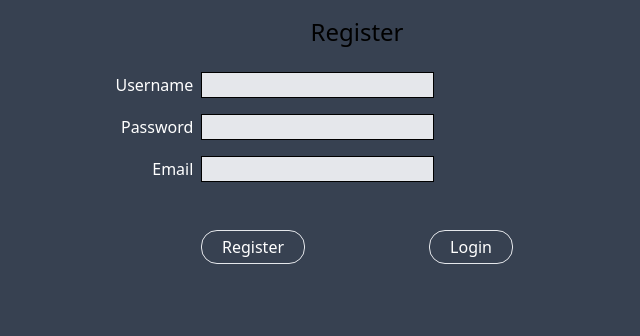
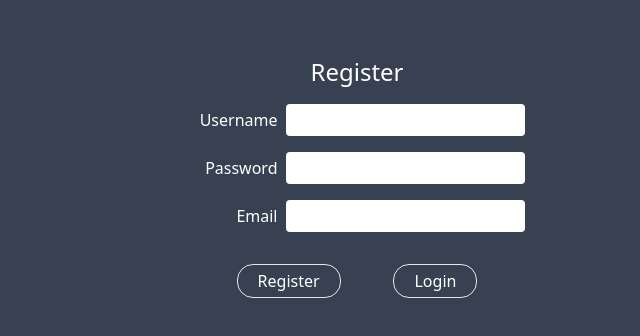
Before and after one commit to meloegel/SupLoad-FE, a React (Create React App) app: page /register in a window 1280 px wide. Shown: the top 336 px of the page, without its empty margins (283-923 px from the left). Built offline with nearby package versions, Linux system fonts and the light colour scheme.

Commit message:
updated register page to match login style pattern

```diff
--- a/src/account/Login.tsx
+++ b/src/account/Login.tsx
@@ -64,13 +64,15 @@ export default function Login(): JSX.Element {
     <div>
       <form
         onSubmit={handleSubmit(onSubmit)}
-        className="w-1/3 m-auto my-8 p-4 bg-gray-400 text-center"
+        className="w-1/3 m-auto my-8 p-4 text-center"
       >
-        <h1 className="text-lg">Login</h1>
+        <h1 className="text-2xl text-white my-2">Login</h1>
         <table className="m-auto">
           <tr>
             <td className="p-2">
-              <label className="inline-block text-right w-24">Username</label>
+              <label className="inline-block text-right w-24 text-white">
+                Username
+              </label>
               <input
                 {...register("username")}
                 value={formValues.username}
@@ -88,7 +90,9 @@ export default function Login(): JSX.Element {
           </tr>
           <tr>
             <td className="p-2">
-              <label className="inline-block text-right w-24">Password</label>
+              <label className="inline-block text-right w-24 text-white">
+                Password
+              </label>
               <input
                 {...register("password")}
                 value={formValues.password}
--- a/src/account/Register.tsx
+++ b/src/account/Register.tsx
@@ -60,52 +60,67 @@ export default function Register(): JSX.Element {
   }, [data, navigate, formValues]);
 
   return (
-    <form onSubmit={handleSubmit(onSubmit)} className="w-1/2 m-auto p-4">
-      <h1 className="text-center text-2xl">Register</h1>
-      <div className="w-4/6 text-right p-4">
-        <div className="p-2 ">
-          <label className="text-white mr-2">Username</label>
+    <form
+      onSubmit={handleSubmit(onSubmit)}
+      className="w-1/3 m-auto my-8 p-4 text-center"
+    >
+      <h1 className="text-2xl my-2 text-white">Register</h1>
+      <table className="m-auto">
+        <tr>
+          <td className="p-2">
+            <label className="inline-block text-right w-24 text-white">Username</label>
             <input
               {...register("username")}
-            className="bg-gray-200 border border-black"
+             className="rounded p-1 mx-2"
               value={formValues.username}
               onChange={onInputChange}
               name="username"
               type="text"
             />
-        </div>
             {errors.username && (
-          <p className="text-red-600 text-xs m-2">{errors.username?.message}</p>
+              <p className="text-red-600 text-xs m-2">
+                {errors.username?.message}
+              </p>
             )}
-        <div className="p-2">
-          <label className="text-white mr-2">Password</label>
+          </td>
+        </tr>
+        <tr>
+          <td className="p-2">
+            <label className="inline-block text-right w-24 text-white">Password</label>
             <input
               {...register("password")}
-            className="bg-gray-200 border border-black"
+             className="rounded p-1 mx-2"
               value={formValues.password}
               onChange={onInputChange}
               name="password"
               type="text"
             />
-        </div>
             {errors.password && (
-          <p className="text-red-600 text-xs m-2">{errors.password?.message}</p>
+              <p className="text-red-600 text-xs m-2">
+                {errors.password?.message}
+              </p>
             )}
-        <div className="p-2">
-          <label className="text-white mr-2">Email</label>
+          </td>
+        </tr>
+        <tr>
+          <td className="p-2">
+            <label className="inline-block text-right w-24 text-white">Email</label>
             <input
               {...register("email")}
-            className="bg-gray-200 border border-black"
+             className="rounded p-1 mx-2"
               value={formValues.email}
               onChange={onInputChange}
               name="email"
               type="text"
             />
-        </div>
             {errors.email && (
-          <p className="text-red-600 text-xs m-2">{errors.email?.message}</p>
+              <p className="text-red-600 text-xs m-2">
+                {errors.email?.message}
+              </p>
             )}
-      </div>
+          </td>
+        </tr>
+      </table>
       <div className="flex justify-evenly p-6">
         <Button text="Register" className="text-white" onClick={() => {}} />
         <Button
```
Lines whose indentation alone changed are shown as unchanged.
